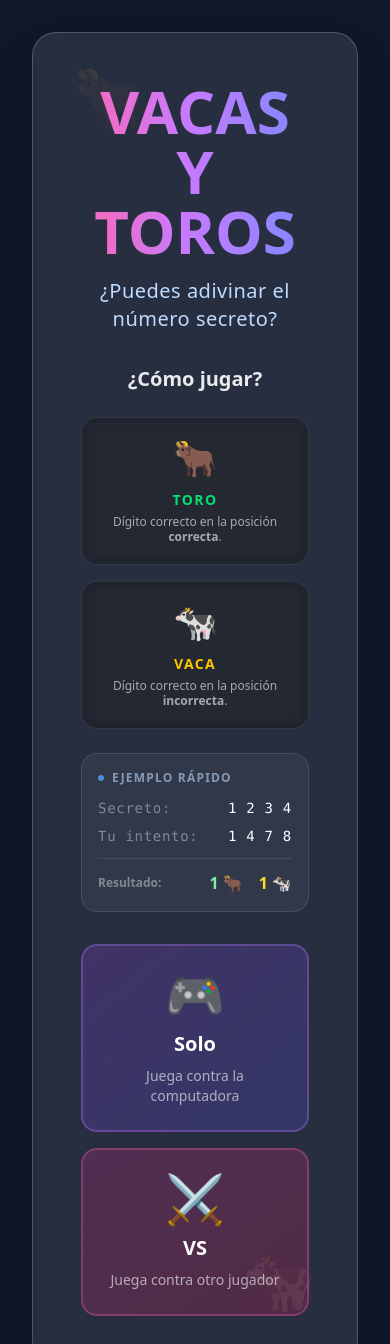
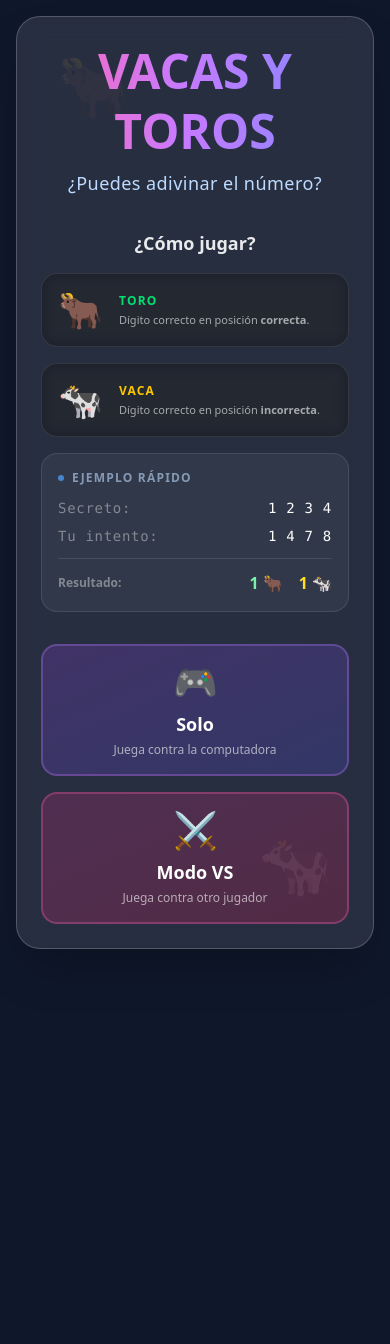
Before and after one commit to Luiscr1104/Vacas-y-Toros, an Astro site: page / in a window 390 px wide. Shown: the top 1344 px of the page. After the commit the page ends 965 px from the top, so only its background shows below. Built offline with nearby package versions, Linux system fonts and the light colour scheme; Astro itself is replaced by a stand-in of ours.

Commit message:
Optimize main menu for mobile responsiveness

```diff
--- a/src/components/MainMenu.tsx
+++ b/src/components/MainMenu.tsx
@@ -6,8 +6,8 @@ interface MainMenuProps {
 
 export default function MainMenu({ onStartGame }: MainMenuProps) {
     return (
-        <div className="w-full max-w-2xl mx-auto p-8 perspective-1000">
-            <div className="relative bg-white/10 backdrop-blur-md rounded-3xl p-12 shadow-2xl border border-white/20 overflow-hidden">
+        <div className="w-full max-w-2xl mx-auto p-4 sm:p-8 perspective-1000">
+            <div className="relative bg-white/10 backdrop-blur-md rounded-3xl p-6 sm:p-12 shadow-2xl border border-white/20 overflow-hidden">
 
                 {/* Animated background elements */}
                 <div className="absolute top-0 left-0 w-full h-full overflow-hidden pointer-events-none">
@@ -19,34 +19,34 @@ export default function MainMenu({ onStartGame }: MainMenuProps) {
                 <div className="relative z-10 text-center space-y-8">
                     {/* Title */}
                     <div className="space-y-4">
-                        <h1 className="text-6xl md:text-7xl font-black bg-gradient-to-r from-pink-400 via-purple-400 to-indigo-400 bg-clip-text text-transparent mb-4 animate-in fade-in zoom-in-50 duration-700">
+                        <h1 className="text-5xl sm:text-7xl font-black bg-gradient-to-r from-pink-400 via-purple-400 to-indigo-400 bg-clip-text text-transparent mb-2 sm:mb-4 animate-in fade-in zoom-in-50 duration-700 leading-tight">
                             VACAS Y TOROS
                         </h1>
-                        <p className="text-xl text-blue-200 font-medium tracking-wide animate-in fade-in slide-in-from-bottom-4 duration-700" style={{ animationDelay: '0.2s' }}>
-                            ¿Puedes adivinar el número secreto?
+                        <p className="text-lg sm:text-xl text-blue-200 font-medium tracking-wide animate-in fade-in slide-in-from-bottom-4 duration-700" style={{ animationDelay: '0.2s' }}>
+                            ¿Puedes adivinar el número?
                         </p>
                     </div>
 
                     {/* Game Rules - More Visual */}
-                    <div className="space-y-6 animate-in fade-in slide-in-from-bottom-4 duration-700" style={{ animationDelay: '0.4s' }}>
-                        <h2 className="text-xl font-bold text-white/90">¿Cómo jugar?</h2>
+                    <div className="space-y-4 sm:space-y-6 animate-in fade-in slide-in-from-bottom-4 duration-700" style={{ animationDelay: '0.4s' }}>
+                        <h2 className="text-lg sm:text-xl font-bold text-white/90">¿Cómo jugar?</h2>
 
                         <div className="grid grid-cols-1 sm:grid-cols-2 gap-4">
                             {/* Toro Card */}
-                            <div className="bg-black/40 backdrop-blur-sm rounded-2xl p-5 border border-white/10 flex flex-col items-center gap-3 transition-transform hover:scale-105 group">
-                                <div className="text-4xl group-hover:animate-bounce">🐂</div>
+                            <div className="bg-black/40 backdrop-blur-sm rounded-2xl p-4 sm:p-5 border border-white/10 flex flex-row sm:flex-col items-center gap-4 sm:gap-3 transition-transform hover:scale-105 group text-left sm:text-center">
+                                <div className="text-4xl group-hover:animate-bounce shrink-0">🐂</div>
                                 <div>
-                                    <h4 className="font-black text-green-400 uppercase tracking-widest text-sm mb-1">Toro</h4>
-                                    <p className="text-xs text-white/60 leading-tight">Dígito correcto en la posición <strong>correcta</strong>.</p>
+                                    <h4 className="font-black text-green-400 uppercase tracking-widest text-xs sm:text-sm mb-1">Toro</h4>
+                                    <p className="text-[11px] sm:text-xs text-white/60 leading-tight">Dígito correcto en posición <strong>correcta</strong>.</p>
                                 </div>
                             </div>
 
                             {/* Vaca Card */}
-                            <div className="bg-black/40 backdrop-blur-sm rounded-2xl p-5 border border-white/10 flex flex-col items-center gap-3 transition-transform hover:scale-105 group">
-                                <div className="text-4xl group-hover:animate-bounce">🐄</div>
+                            <div className="bg-black/40 backdrop-blur-sm rounded-2xl p-4 sm:p-5 border border-white/10 flex flex-row sm:flex-col items-center gap-4 sm:gap-3 transition-transform hover:scale-105 group text-left sm:text-center">
+                                <div className="text-4xl group-hover:animate-bounce shrink-0">🐄</div>
                                 <div>
-                                    <h4 className="font-black text-yellow-400 uppercase tracking-widest text-sm mb-1">Vaca</h4>
-                                    <p className="text-xs text-white/60 leading-tight">Dígito correcto en la posición <strong>incorrecta</strong>.</p>
+                                    <h4 className="font-black text-yellow-400 uppercase tracking-widest text-xs sm:text-sm mb-1">Vaca</h4>
+                                    <p className="text-[11px] sm:text-xs text-white/60 leading-tight">Dígito correcto en posición <strong>incorrecta</strong>.</p>
                                 </div>
                             </div>
                         </div>
@@ -83,22 +83,22 @@ export default function MainMenu({ onStartGame }: MainMenuProps) {
                         {/* Solo Mode */}
                         <button
                             onClick={() => onStartGame('solo')}
-                            className="group relative p-6 bg-gradient-to-br from-purple-500/20 to-indigo-500/20 hover:from-purple-500/30 hover:to-indigo-500/30 border-2 border-purple-400/30 hover:border-purple-400/60 rounded-2xl transition-all duration-300 hover:scale-105 hover:shadow-2xl hover:shadow-purple-500/30 active:scale-95"
+                            className="group relative p-4 sm:p-6 bg-gradient-to-br from-purple-500/20 to-indigo-500/20 hover:from-purple-500/30 hover:to-indigo-500/30 border-2 border-purple-400/30 hover:border-purple-400/60 rounded-2xl transition-all duration-300 hover:scale-105 hover:shadow-2xl hover:shadow-purple-500/30 active:scale-95"
                         >
-                            <div className="text-5xl mb-3">🎮</div>
-                            <h3 className="text-xl font-bold text-white mb-2">Solo</h3>
-                            <p className="text-sm text-white/60">Juega contra la computadora</p>
+                            <div className="text-4xl sm:text-5xl mb-2 sm:mb-3 text-center">🎮</div>
+                            <h3 className="text-lg sm:text-xl font-bold text-white mb-1 sm:mb-2 text-center">Solo</h3>
+                            <p className="text-xs sm:text-sm text-white/60 text-center">Juega contra la computadora</p>
                             <div className="absolute inset-0 bg-gradient-to-r from-purple-500 to-indigo-500 rounded-2xl opacity-0 group-hover:opacity-10 blur-xl transition-opacity duration-300"></div>
                         </button>
 
                         {/* VS Mode */}
                         <button
                             onClick={() => onStartGame('vs')}
-                            className="group relative p-6 bg-gradient-to-br from-pink-500/20 to-rose-500/20 hover:from-pink-500/30 hover:to-rose-500/30 border-2 border-pink-400/30 hover:border-pink-400/60 rounded-2xl transition-all duration-300 hover:scale-105 hover:shadow-2xl hover:shadow-pink-500/30 active:scale-95"
+                            className="group relative p-4 sm:p-6 bg-gradient-to-br from-pink-500/20 to-rose-500/20 hover:from-pink-500/30 hover:to-rose-500/30 border-2 border-pink-400/30 hover:border-pink-400/60 rounded-2xl transition-all duration-300 hover:scale-105 hover:shadow-2xl hover:shadow-pink-500/30 active:scale-95"
                         >
-                            <div className="text-5xl mb-3">⚔️</div>
-                            <h3 className="text-xl font-bold text-white mb-2">VS</h3>
-                            <p className="text-sm text-white/60">Juega contra otro jugador</p>
+                            <div className="text-4xl sm:text-5xl mb-2 sm:mb-3 text-center">⚔️</div>
+                            <h3 className="text-lg sm:text-xl font-bold text-white mb-1 sm:mb-2 text-center">Modo VS</h3>
+                            <p className="text-xs sm:text-sm text-white/60 text-center">Juega contra otro jugador</p>
                             <div className="absolute inset-0 bg-gradient-to-r from-pink-500 to-rose-500 rounded-2xl opacity-0 group-hover:opacity-10 blur-xl transition-opacity duration-300"></div>
                         </button>
                     </div>
```
